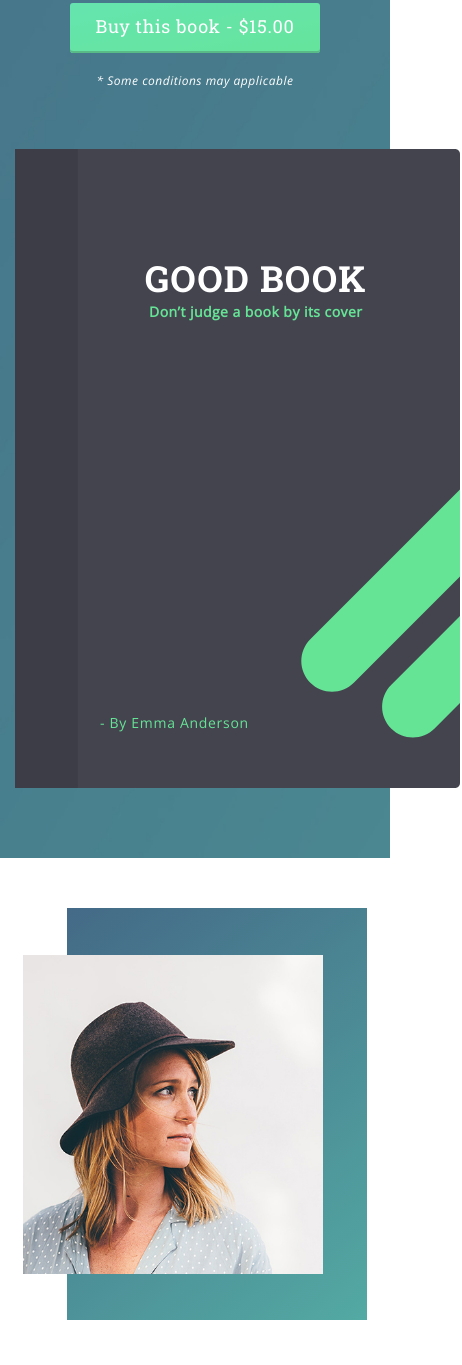
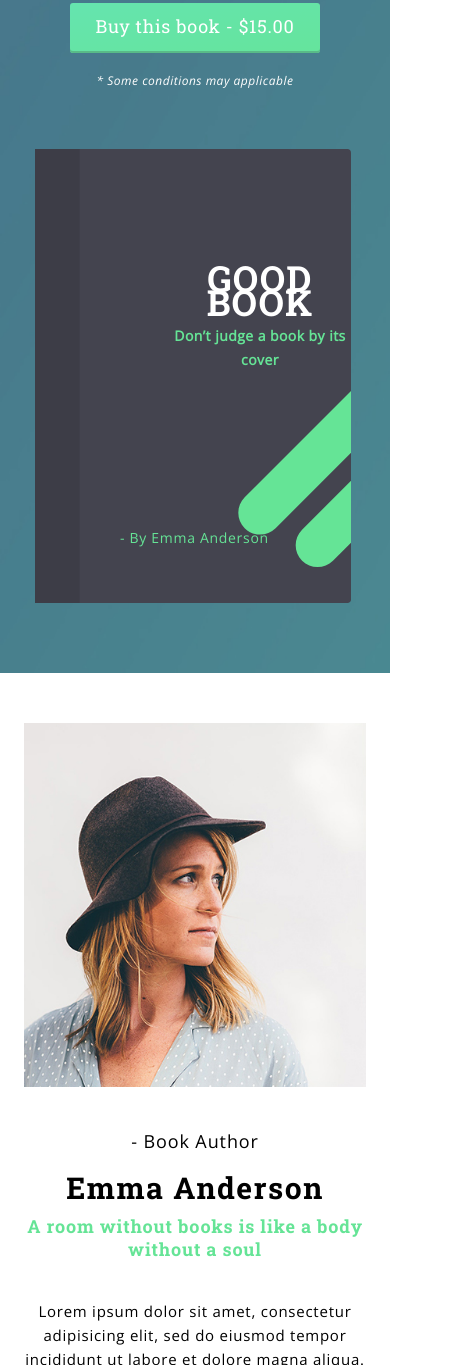
Before and after one commit to Slaers-aka/Bukee, a website: page src/views/index.html in a window 390 px wide. Shown: the part 635-2000 px from the top of the page, 462 px wide, since content can reach past the window. Drawn offline with nearby package versions, Linux system fonts and the light colour scheme; files that its build step writes are made by us from their sources; files whose address does not match are found by name.

Commit message:
Final - 320px adaptive

```diff
--- a/src/styles/main.scss
+++ b/src/styles/main.scss
@@ -48,6 +48,10 @@ h3 {
     }
     @media(max-width: 480px) {
         padding-bottom: 70px;
+    }
+    @media(max-width: 360px) {
+        padding-top: 90px;
+        padding-bottom: 30px;
     }
 }
 .page {
@@ -177,10 +181,9 @@ h3 {
         top: 0;
         left: 0;
         z-index: 50;
-        //------
+        border-bottom: 2px silid #59ba88;
         padding-top: 15px;
         padding-bottom: 15px;
-        //------------------------
         &::before {
             content: '';
             position: absolute;
@@ -193,7 +196,7 @@ h3 {
         }
     }
     @media(max-width: 480px) {
-        padding-bottom: 30px;
+        padding-bottom: 15px;
     }
     &__logo {
         display: block;
@@ -236,14 +239,6 @@ h3 {
                 @include burger_line();
                 top: 9px;
             }
-            // & + .header-active {
-            //     &::before {
-            //         transform: rotate(45deg);
-            //     }
-            //     &::after {
-            //         transform: rotate(-45deg);
-            //     }
-            // }
         }
     }
     &__burger.header-active {
@@ -285,6 +280,7 @@ h3 {
         &__link {
             color: $light-color;
             text-decoration: none;
+            outline: none;
             letter-spacing: 1.3px;
             @media(max-width: 770px) {
                 font-size: 24px;
@@ -315,7 +311,6 @@ h3 {
         flex-basis: calc(93% - 315px);
     }
     &--width {
-        // flex-basis: calc(93% - 520px);
         flex-basis: calc(93% - 518px);
     }
     &__name {
@@ -340,7 +335,6 @@ h3 {
         font-weight: 700;
         letter-spacing: 1.5px;
         margin-bottom: 38px;
-        // margin-bottom: 27px;
         line-height: 1.1;
         @media(max-width: 480px) {
             font-size: 30px;
@@ -468,6 +462,19 @@ h3 {
             flex-basis: auto;
             margin: 56px auto 0;
         }
+        @media(max-width: 480px) {
+            width: 380px;
+            height: 540px;
+        }
+        @media(max-width: 420px) {
+            width: 320px;
+            height: 454px;
+        }
+        @media(max-width: 360px) {
+            width: 280px;
+            height: 398px;
+            margin-top: 30px;
+        }
         &__title {
             font-size: 36px;
             text-transform: uppercase;
@@ -475,6 +482,11 @@ h3 {
             position: absolute;
             top: 117px;
             left: 130px;
+            @media(max-width: 360px) {
+                font-size: 32px;
+                top: 78px;
+                left: 57px;
+            }
             span {
                 font-family: 'Open Sans', serif;
                 font-size: 14px;
@@ -483,6 +495,10 @@ h3 {
                 color: $accent-color;
                 display: block;
                 margin-top: 10px;
+                @media(max-width: 360px) {
+                    font-size: 12px;
+                    margin-top: 4px;
+                }
             }
         }
         &__author {
@@ -493,6 +509,11 @@ h3 {
             position: absolute;
             bottom: 53px;
             left: 85px;
+            @media(max-width: 360px) {
+                font-size: 13px;
+                bottom: 20px;
+                left: 55px;
+            }
         }
     }
 }
@@ -511,6 +532,13 @@ h3 {
         max-width: 356px;
         margin:0 auto 80px;
     }
+    @media(max-width:480px) {
+        margin:0 auto 50px;
+    }
+    @media(max-width: 420px) {
+        max-width: 95%;
+        margin-bottom: 20px;
+    }
     &__svg {
         position: absolute;
         right: 0;
@@ -518,6 +546,9 @@ h3 {
         @media(max-width: 1020px) {
             width: 300px;
             height: 412px;
+        }
+        @media(max-width: 420px) {
+            display: none;
         }
     }
     &__svg--left {
@@ -533,6 +564,10 @@ h3 {
         margin-right: 44px;
         @media(max-width: 1020px) {
             width: 300px;
+        }
+        @media(max-width: 420px) {
+            margin: 0;
+            width: 100%;
         }
     }
     &__img--left {
@@ -868,6 +903,9 @@ h3 {
         @media(max-width: 770px) {
             margin-top: 25px;
         }
+        @media(max-width: 480px) {
+            margin-top: 0;
+        }
     }
 }
 .block-letter {
@@ -915,7 +953,6 @@ h3 {
             max-width: 500px;
         }
         @media(max-width: 580px) {
-            // max-width: 420px;
             max-width: 90%;
         }
         &:focus {
@@ -944,7 +981,6 @@ h3 {
             margin: 21px auto 0;
         }
         @media(max-width: 580px) {
-            // max-width: 420px;
             max-width: 90%;
         }
         @media(max-width: 420px) {
@@ -973,7 +1009,7 @@ h3 {
         padding-bottom: 20px;
     }
     @media(max-width: 390px) {
-        padding-top: 15px;
+        padding-top: 20px;
         padding-bottom: 15px;
     }
 }
@@ -1020,12 +1056,9 @@ h3 {
             display: block;
             width: 137px;
             height: 28px;
-            // (w / h) = 4.89
             background-image: url(../img/svg/logo-footer.svg);
             margin-bottom: 25px;
             @media(max-width: 770px) {
-                // width: 107px;
-                // height: 22px;
                 display: none;
             }
         }
@@ -1080,26 +1113,6 @@ h3 {
                         left: 10px;
                     }
                 }
-
-                // &--logo {
-                //     &::before,
-                //     &::after {
-                //         content: '';
-                //         width: 24px;
-                //         height: 2px;
-                //         background-color: $accent-color;
-                //         position: absolute;
-                //         top: 13px;
-                //     }
-                //     &::before {
-                //         transform: rotate(45deg);
-                //         left: 0;
-                //     }
-                //     &::after {
-                //         transform: rotate(-45deg);
-                //         left: 16px;
-                //     }
-                // }
             }
         }
         &__desc {
```
